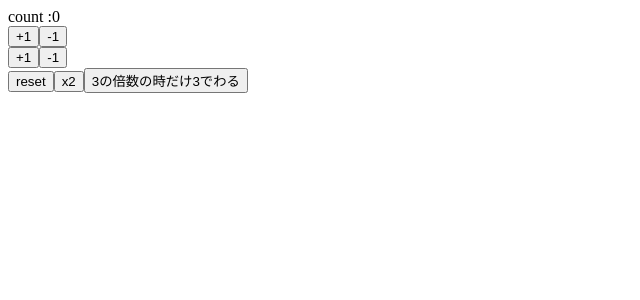
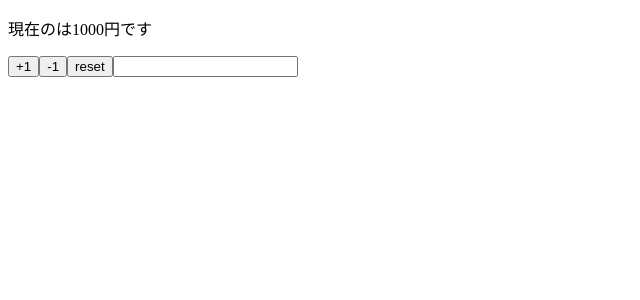
Before and after one commit to masashi49/react-hocks, a React (Create React App) app in the folder react-hooks-101/: page / in a window 1280 px wide. Shown: the top 300 px of the page, without its empty margins (0-640 px from the left). Built offline with nearby package versions, Linux system fonts and the light colour scheme.

Commit message:
2つのstateを管理する

```diff
--- a/react-hooks-101/src/App.js
+++ b/react-hooks-101/src/App.js
@@ -1,40 +1,29 @@
 import React, { useState } from 'react';
 
-const App = () => {
+const App = props => {
 
-  const [ count, setCount ] = useState( 0 ) //　配列を返す
-  const increment = () => setCount( count + 1 )
-  const decrement = () => setCount( count - 1 )
-
-  const increment2 = () => setCount( previousCount => previousCount + 1 )
-  const decrement2 = () => setCount( previousCount => previousCount - 1 )
-
-  const reset = () => setCount( 0 )
-
-  const double = () => setCount( count * 2 )
-
-  const wari3 = () => setCount( previousCount =>
-    previousCount % 3 === 0 ? previousCount / 3 : previousCount
-  )
+  const [ name, setName ] = useState( props.name )
+  const [ price, setPrice ] = useState( props.price )
+  const reset = () => {
+    setPrice( props.price )
+    setName( props.name )
+  }
 
   return (
     <>
-      <div>count :{ count }</div>
-      <div>
-        <button onClick={ increment }>+1</button>
-        <button onClick={ decrement }>-1</button>
-      </div>
-      <div>
-        <button onClick={ increment2 }>+1</button>
-        <button onClick={ decrement2 }>-1</button>
-      </div>
-      <div>
-        <button onClick={ reset }>reset</button>
-        <button onClick={ double }>x2</button>
-        <button onClick={ wari3 }>3の倍数の時だけ3でわる</button>
-      </div>
+      <p>現在の{ name }は{ price }円です</p>
+      <button onClick={ () => setPrice( price + 1 ) }>+1</button>
+      <button onClick={ () => setPrice( price - 1 ) }>-1</button>
+      <button onClick={ reset }>reset</button>
+
+      <input value={ name } onChange={ e => setName( e.target.value ) } />
     </>
   );
 }
 
+App.defaultProps = {
+  name: "",
+  price: 1000
+}
+
 export default App;
```
